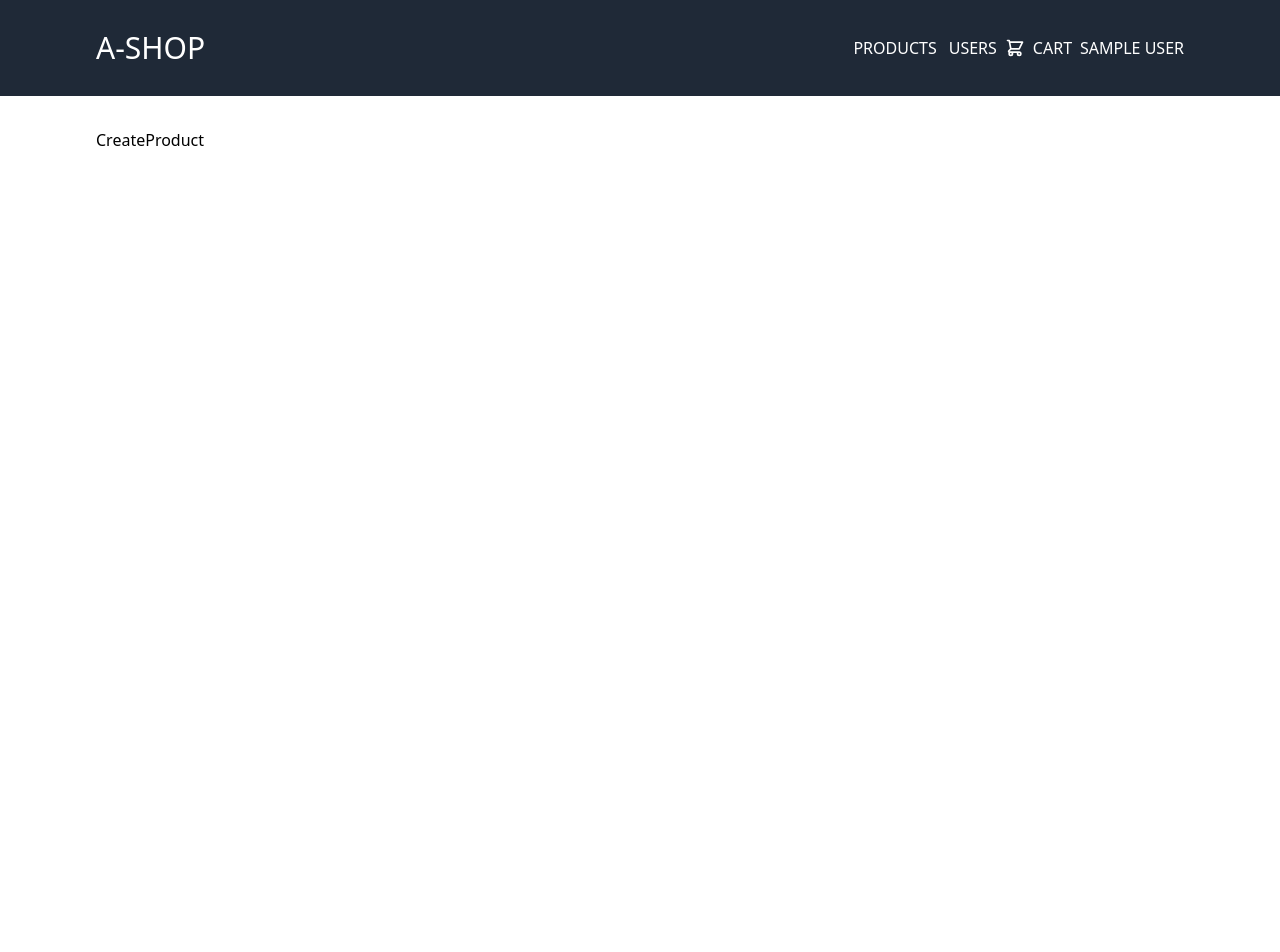
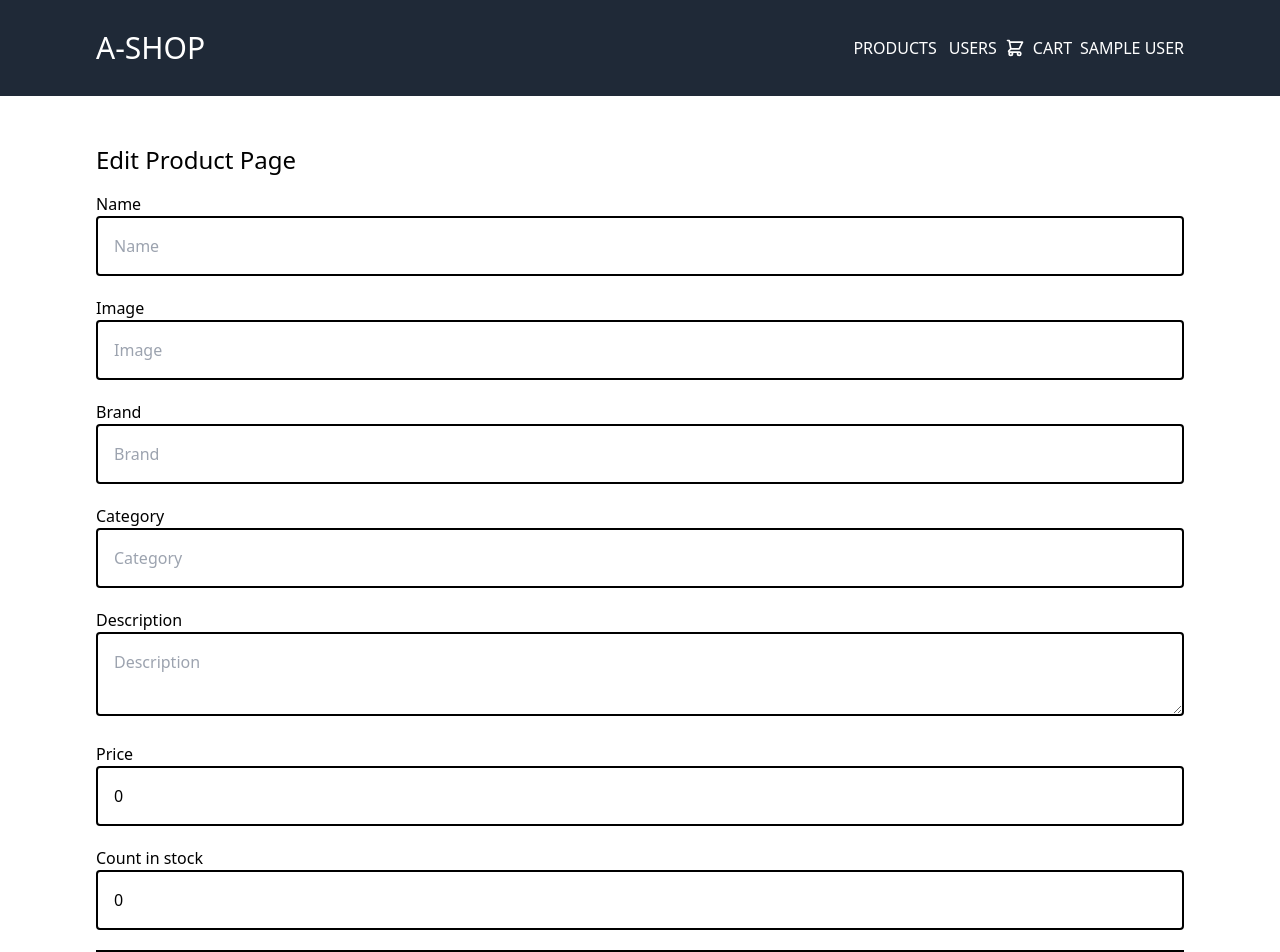
Before and after one commit to AkshayBenny/ecommerce, a React (Create React App) app in the folder client/: page /admin/products/create-product in a window 1280 px wide. Shown: the top 952 px of the page. Before the commit the page ends 800 px from the top, so only its background shows below. Built offline with nearby package versions, Linux system fonts and the light colour scheme; sample sign-in values are in the browser's storage.

Commit message:
create product frontend

```diff
--- a/client/src/pages/AdminPages/CreateProduct.js
+++ b/client/src/pages/AdminPages/CreateProduct.js
@@ -1,11 +1,20 @@
-import React, { useEffect } from 'react'
+import React, { useEffect, useState } from 'react'
 import { useDispatch, useSelector } from 'react-redux'
 import { useNavigate, useParams } from 'react-router-dom'
+import { adminCreateProduct } from '../../redux/product/productsSlice'
 
 const CreateProduct = () => {
   const dispatch = useDispatch()
   const navigate = useNavigate()
-
+  const [productData, setProductData] = useState({
+    name: '',
+    image: '',
+    brand: '',
+    category: '',
+    description: '',
+    price: 0,
+    countInStock: 0,
+  })
   const userInfo = JSON.parse(localStorage.getItem('userInfo'))
 
   useEffect(() => {
@@ -14,7 +23,109 @@ const CreateProduct = () => {
     }
   }, [userInfo])
 
-  return <div>CreateProduct</div>
+  const submitHandler = (e) => {
+    e.preventDefault()
+    dispatch(adminCreateProduct({ productData }))
+  }
+
+  return (
+    <div>
+      <h1 className='my-4 text-2xl text-bold'>Edit Product Page</h1>
+      <form onSubmit={submitHandler} className=' flex flex-col gap-5'>
+        <div>
+          <label>Name</label>
+          <input
+            type='text'
+            placeholder='Name'
+            value={productData.name}
+            className='p-4 w-full border-black rounded border-2'
+            onChange={(e) =>
+              setProductData((prev) => ({ ...prev, name: e.target.value }))
+            }
+          />
+        </div>
+        <div>
+          <label>Image</label>
+          <input
+            type='text'
+            placeholder='Image'
+            value={productData.image}
+            className='p-4 w-full border-black rounded border-2'
+            onChange={(e) =>
+              setProductData((prev) => ({ ...prev, image: e.target.value }))
+            }
+          />
+        </div>
+        <div>
+          <label>Brand</label>
+          <input
+            type='text'
+            placeholder='Brand'
+            value={productData.brand}
+            className='p-4 w-full border-black rounded border-2'
+            onChange={(e) =>
+              setProductData((prev) => ({ ...prev, brand: e.target.value }))
+            }
+          />
+        </div>
+        <div>
+          <label>Category</label>
+          <input
+            type='text'
+            placeholder='Category'
+            value={productData.category}
+            className='p-4 w-full border-black rounded border-2'
+            onChange={(e) =>
+              setProductData((prev) => ({ ...prev, category: e.target.value }))
+            }
+          />
+        </div>
+        <div>
+          <label>Description</label>
+          <textarea
+            type='text'
+            placeholder='Description'
+            value={productData.description}
+            className='p-4 w-full border-black rounded border-2'
+            onChange={(e) =>
+              setProductData((prev) => ({
+                ...prev,
+                description: e.target.value,
+              }))
+            }
+          />
+        </div>
+        <div>
+          <label>Price</label>
+          <input
+            type='text'
+            placeholder='Price'
+            value={productData.price}
+            className='p-4 w-full border-black rounded border-2'
+            onChange={(e) =>
+              setProductData((prev) => ({ ...prev, price: e.target.value }))
+            }
+          />
+        </div>
+        <div>
+          <label>Count in stock</label>
+          <input
+            type='text'
+            placeholder='Count in stock'
+            value={productData.countInStock}
+            className='p-4 w-full border-black rounded border-2'
+            onChange={(e) =>
+              setProductData((prev) => ({
+                ...prev,
+                countInStock: e.target.value,
+              }))
+            }
+          />
+        </div>
+        <button className='bg-black p-3 text-white'>Create product</button>
+      </form>
+    </div>
+  )
 }
 
 export default CreateProduct
--- a/client/src/pages/AdminPages/EditProductPage.js
+++ b/client/src/pages/AdminPages/EditProductPage.js
@@ -86,6 +86,9 @@ const EditProductPage = () => {
             placeholder='Image'
             value={productData?.image}
             className='p-4 w-full border-black rounded border-2'
+            onChange={(e) =>
+              setProductData((prev) => ({ ...prev, image: e.target.value }))
+            }
           />
         </div>
         <div>
@@ -95,6 +98,9 @@ const EditProductPage = () => {
             placeholder='Brand'
             value={productData?.brand}
             className='p-4 w-full border-black rounded border-2'
+            onChange={(e) =>
+              setProductData((prev) => ({ ...prev, brand: e.target.value }))
+            }
           />
         </div>
         <div>
@@ -104,6 +110,9 @@ const EditProductPage = () => {
             placeholder='Category'
             value={productData?.category}
             className='p-4 w-full border-black rounded border-2'
+            onChange={(e) =>
+              setProductData((prev) => ({ ...prev, category: e.target.value }))
+            }
           />
         </div>
         <div>
@@ -113,6 +122,12 @@ const EditProductPage = () => {
             placeholder='Description'
             value={productData?.description}
             className='p-4 w-full border-black rounded border-2'
+            onChange={(e) =>
+              setProductData((prev) => ({
+                ...prev,
+                description: e.target.value,
+              }))
+            }
           />
         </div>
         <div>
@@ -122,6 +137,9 @@ const EditProductPage = () => {
             placeholder='Price'
             value={productData?.price}
             className='p-4 w-full border-black rounded border-2'
+            onChange={(e) =>
+              setProductData((prev) => ({ ...prev, price: e.target.value }))
+            }
           />
         </div>
         <div>
@@ -131,6 +149,12 @@ const EditProductPage = () => {
             placeholder='Count in stock'
             value={productData?.countInStock}
             className='p-4 w-full border-black rounded border-2'
+            onChange={(e) =>
+              setProductData((prev) => ({
+                ...prev,
+                countInStock: e.target.value,
+              }))
+            }
           />
         </div>
         <button className='bg-black p-3 text-white'>Update product</button>
--- a/client/src/pages/AdminPages/ProductListPage.js
+++ b/client/src/pages/AdminPages/ProductListPage.js
@@ -39,6 +39,11 @@ const ProductListPage = () => {
   return (
     <div>
       <p>ProductList</p>
+      <Link to='create-product/'>
+        <button className='p-2 bg-black mx-auto text-white mt-4'>
+          Create Product
+        </button>
+      </Link>
       <div className='space-y-3'>
         {allProductsAdmin?.map((product, index) => {
           return (
@@ -67,11 +72,6 @@ const ProductListPage = () => {
           )
         })}
       </div>
-      <Link to='create-product/'>
-        <button className='p-2 bg-black mx-auto text-white mt-4'>
-          Create Product
-        </button>
-      </Link>
     </div>
   )
 }
--- a/client/src/redux/product/productsSlice.js
+++ b/client/src/redux/product/productsSlice.js
@@ -5,6 +5,8 @@ const initialState = {
   products: [],
   allProductsAdmin: [],
   adminDeleteProductByIdIsLoading: false,
+  adminCreateProduct: {},
+  adminCreateProductIsLoading: false,
   adminUpdateProduct: {},
   adminUpdateProductIsLoading: false,
   adminProductById: {},
@@ -96,7 +98,26 @@ export const adminUpdateProduct = createAsyncThunk(
     }
     await axios.put(
       `http://localhost:5000/api/admin/products/${id}`,
-      {productData},
+      { productData },
+      config
+    )
+  }
+)
+export const adminCreateProduct = createAsyncThunk(
+  'user/adminCreateProduct',
+  async ({ productData }) => {
+    const userInfo = JSON.parse(localStorage.getItem('userInfo'))
+
+    const token = userInfo.token
+    const config = {
+      headers: {
+        'Content-Type': 'application/json',
+        Authorization: `Bearer ${token}`,
+      },
+    }
+    await axios.post(
+      `http://localhost:5000/api/admin/products`,
+      { productData },
       config
     )
   }
@@ -160,6 +181,17 @@ export const productSlice = createSlice({
       state.adminUpdateProductIsLoading = false
       state.error = action.payload
     },
+    [adminCreateProduct.pending]: (state) => {
+      state.adminCreateProductIsLoading = true
+    },
+    [adminCreateProduct.fulfilled]: (state, action) => {
+      state.adminCreateProductIsLoading = false
+      state.adminCreateProduct = action.payload
+    },
+    [adminCreateProduct.rejected]: (state, action) => {
+      state.adminCreateProductIsLoading = false
+      state.error = action.payload
+    },
   },
 })
 
```
Also changed, not shown: 1 other file (tests, documents, lock files or other folders).
